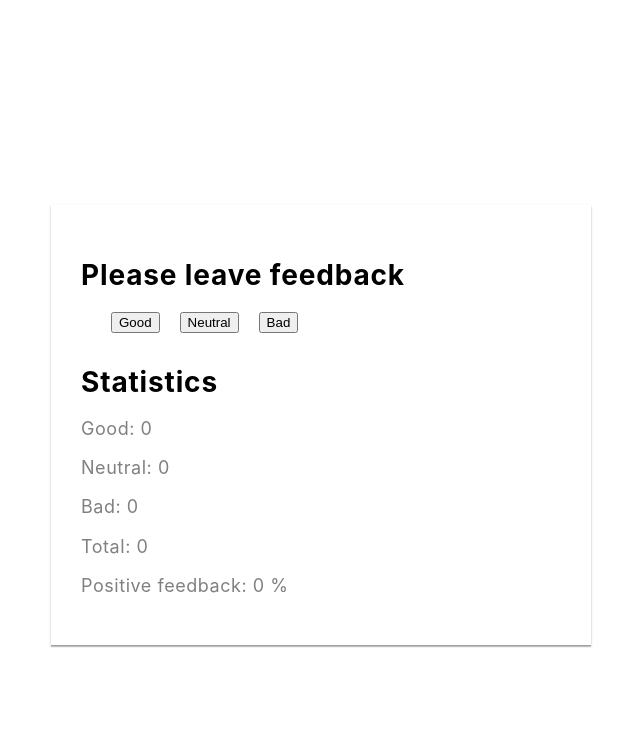
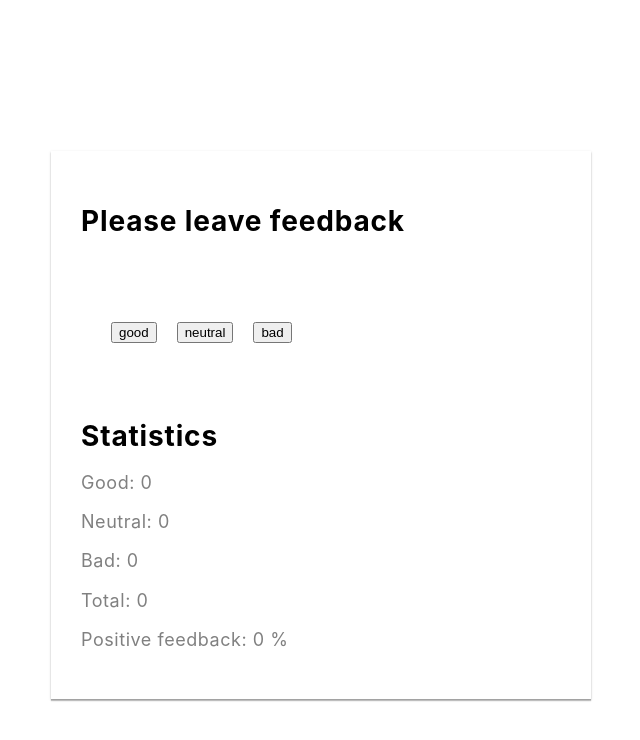
Before and after one commit to DimaMarkow/goit-react-hw-02-feedback, a React (Create React App) app: page / in a window 1280 px wide. Shown: the top 740 px of the page, without its empty margins (319-959 px from the left). Built offline with nearby package versions, Linux system fonts and the light colour scheme.

Commit message:
plus option

```diff
--- a/src/components/Feedback/Feedback.jsx
+++ b/src/components/Feedback/Feedback.jsx
@@ -40,11 +40,16 @@ class Feedback extends React.Component {
 
   render() {
     const { good, neutral, bad } = this.state;
+    const buttonOptions = Object.keys(this.state);
+    console.log(buttonOptions);
 
     return (
       <div className={css.wrapper}>
         <Section title="Please leave feedback">
-          <FeedbackOptions onLeaveFeedback={this.handleClick}></FeedbackOptions>
+          <FeedbackOptions
+            options={buttonOptions}
+            onLeaveFeedback={this.handleClick}
+          ></FeedbackOptions>
         </Section>
 
         <Section title="Statistics">
--- a/src/components/Feedback/FeedbackOptions/FeedbackOptions.jsx
+++ b/src/components/Feedback/FeedbackOptions/FeedbackOptions.jsx
@@ -1,39 +1,29 @@
 import React from 'react';
+import PropTypes, { string } from 'prop-types';
+
 import css from 'components/Feedback/feedback.module.css';
 
 class FeedbackOptions extends React.Component {
   render() {
-    return (
-      <>
-        <div className={css.buttonWrapper}>
+    const elements = this.props.options.map(element => (
+      <p key={element}>
         <button
           className={css.btn}
           type="button"
-            name="good"
+          name={element}
           onClick={this.props.onLeaveFeedback}
         >
-            Good
+          {element}
         </button>
-          <button
-            className={css.btn}
-            type="button"
-            name="neutral"
-            onClick={this.props.onLeaveFeedback}
-          >
-            Neutral
-          </button>
-          <button
-            className={css.btn}
-            type="button"
-            name="bad"
-            onClick={this.props.onLeaveFeedback}
-          >
-            Bad
-          </button>
-        </div>
-      </>
-    );
+      </p>
+    ));
+
+    return <div className={css.buttonWrapper}>{elements}</div>;
   }
 }
 
 export default FeedbackOptions;
+
+FeedbackOptions.propTypes = {
+  options: PropTypes.arrayOf(string),
+};
```
Lines whose indentation alone changed are shown as unchanged.
